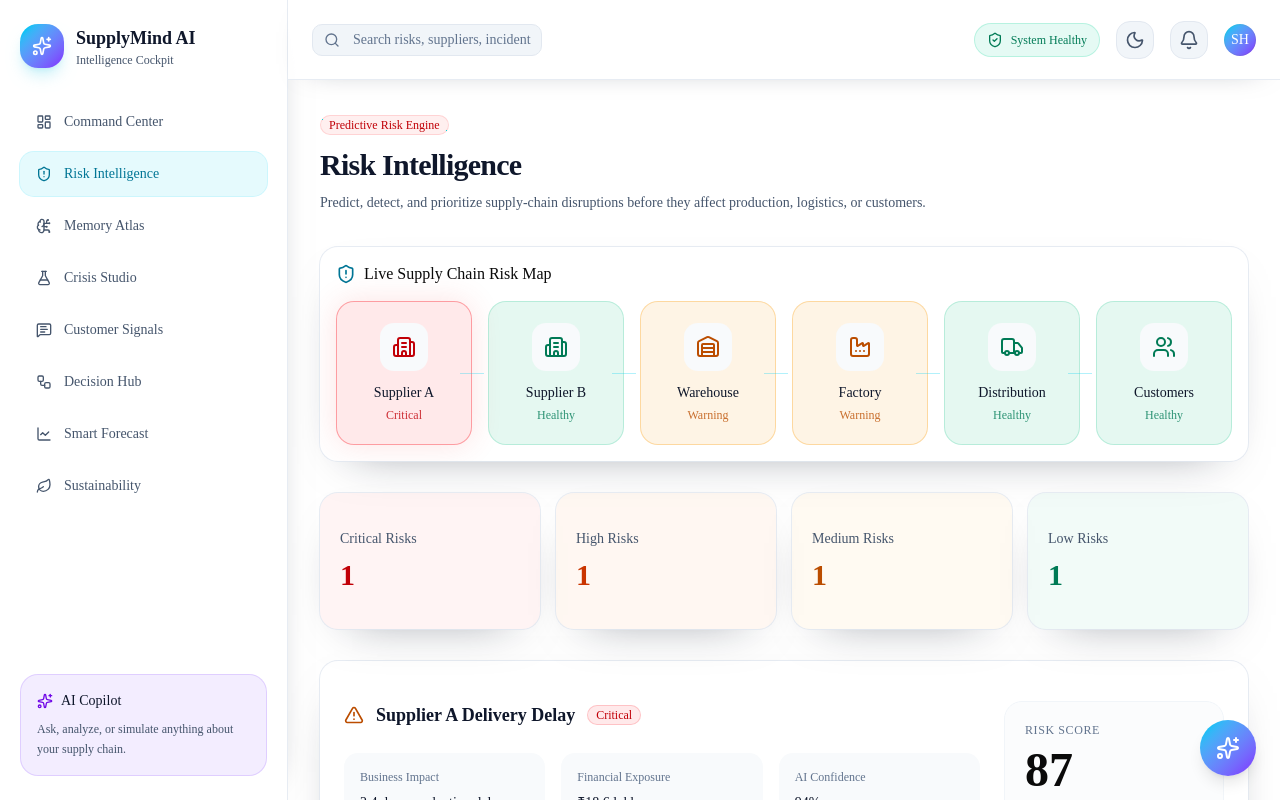
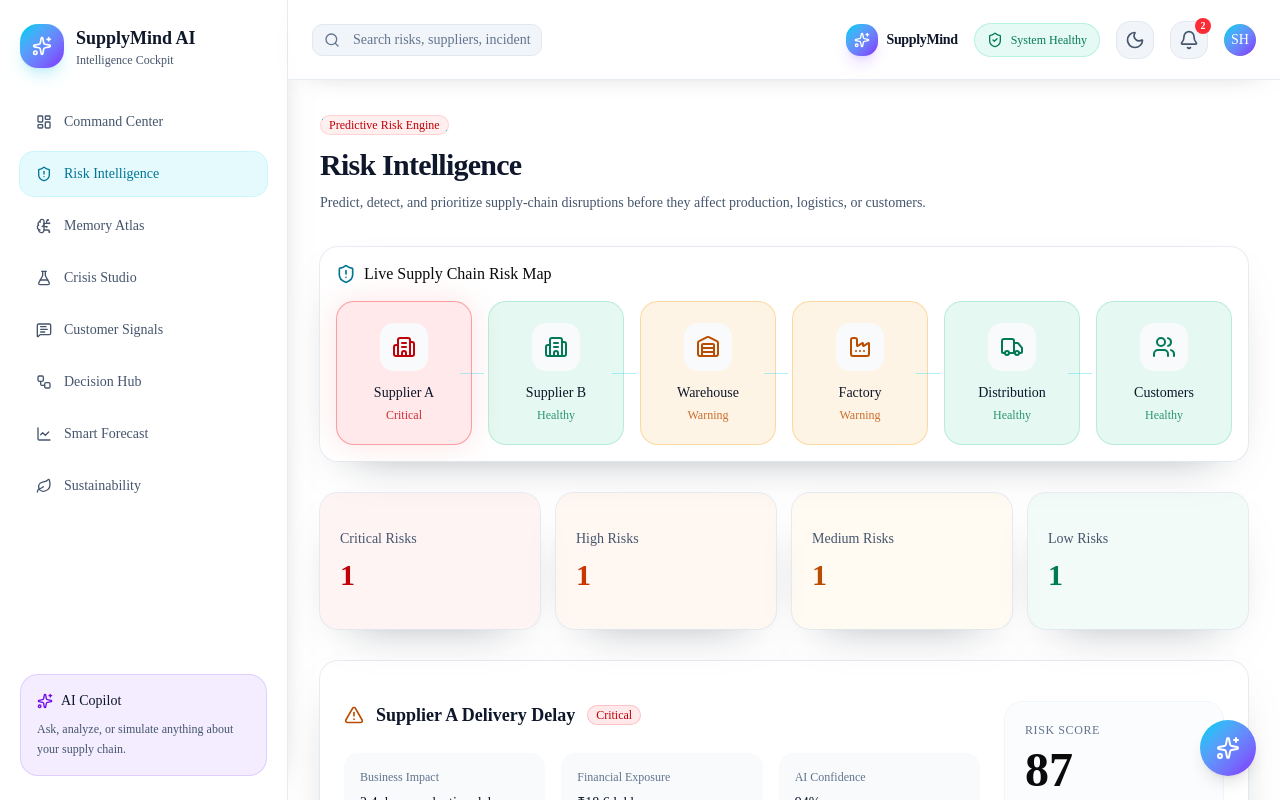
Before and after one commit to SRIHARSHA2108/supplymind-ai, a Next.js app: page /risk in a window 1280 px wide. Shown: the top 800 px of the page. Built offline with nearby package versions, Linux system fonts and the light colour scheme.

Commit message:
Add professional notification center

```diff
--- a/components/layout/topbar.tsx
+++ b/components/layout/topbar.tsx
@@ -1,10 +1,19 @@
-import { Bell, Search, ShieldCheck } from "lucide-react";
+"use client";
+
+import { useState } from "react";
+import { Bell, Search, ShieldCheck, AlertTriangle, CheckCircle2, Sparkles } from "lucide-react";
 import { Input } from "@/components/ui/input";
 import { Avatar, AvatarFallback } from "@/components/ui/avatar";
 import { MobileNav } from "./sidebar";
 import ThemeToggle from "@/components/theme-toggle";
 
 export default function Topbar() {
+  const [notificationsOpen, setNotificationsOpen] = useState(false);
+  const [notifications, setNotifications] = useState([
+    { id: 1, title: "Supplier A risk detected", text: "Component X coverage is below the safety threshold.", type: "warning" },
+    { id: 2, title: "Hindsight memory updated", text: "A new recovery outcome was saved to Memory Atlas.", type: "success" },
+  ]);
+
   return (
     <header className="sticky top-0 z-40 flex h-16 items-center justify-between border-b border-slate-200/80 bg-white/85 px-4 shadow-[0_8px_30px_-24px_rgba(15,23,42,0.5)] backdrop-blur-xl sm:px-6 lg:h-20">
       <div className="flex items-center gap-3">
@@ -21,6 +30,7 @@ export default function Topbar() {
       </div>
 
       <div className="ml-auto flex items-center gap-2 sm:gap-4">
+        <div className="hidden items-center gap-2 sm:flex"><div className="rounded-xl bg-gradient-to-br from-cyan-400 to-violet-600 p-2 text-white shadow-lg shadow-violet-500/20"><Sparkles className="h-4 w-4" /></div><span className="hidden text-sm font-semibold tracking-tight text-slate-900 lg:inline">SupplyMind</span></div>
         <div className="hidden items-center gap-2 rounded-full border border-emerald-400/20 bg-emerald-400/10 px-3 py-2 text-xs text-emerald-700 sm:flex">
           <ShieldCheck className="h-4 w-4" />
           System Healthy
@@ -28,9 +38,13 @@ export default function Topbar() {
 
         <ThemeToggle />
 
-        <button className="rounded-xl border border-slate-200 bg-slate-100 p-2 text-slate-600 transition hover:text-slate-900">
-          <Bell className="h-5 w-5" />
-        </button>
+        <div className="relative">
+          <button aria-label="Open notifications" onClick={() => setNotificationsOpen((open) => !open)} className="relative rounded-xl border border-slate-200 bg-slate-100 p-2 text-slate-600 transition hover:border-cyan-300 hover:text-slate-900">
+            <Bell className="h-5 w-5" />
+            {notifications.length > 0 && <span className="absolute -right-1 -top-1 flex h-4 min-w-4 items-center justify-center rounded-full bg-red-500 px-1 text-[10px] font-bold text-white">{notifications.length}</span>}
+          </button>
+          {notificationsOpen && <div className="absolute right-0 top-12 z-50 w-[min(360px,calc(100vw-2rem))] rounded-2xl border border-slate-200 bg-white p-3 shadow-2xl"><div className="flex items-center justify-between px-2 py-1"><p className="font-semibold text-slate-900">Notifications</p><button onClick={() => setNotifications([])} className="text-xs text-cyan-700 hover:underline">Dismiss all</button></div>{notifications.length === 0 ? <p className="px-2 py-6 text-center text-sm text-slate-500">You’re all caught up.</p> : <div className="mt-2 space-y-2">{notifications.map((notification) => <div key={notification.id} className="flex gap-3 rounded-xl bg-slate-50 p-3"><div className={`mt-0.5 rounded-lg p-2 ${notification.type === "warning" ? "bg-amber-100 text-amber-700" : "bg-emerald-100 text-emerald-700"}`}>{notification.type === "warning" ? <AlertTriangle className="h-4 w-4" /> : <CheckCircle2 className="h-4 w-4" />}</div><div><p className="text-sm font-medium text-slate-900">{notification.title}</p><p className="mt-1 text-xs leading-5 text-slate-600">{notification.text}</p></div></div>)}</div>}</div>}
+        </div>
 
         <Avatar>
           <AvatarFallback className="bg-gradient-to-br from-cyan-400 to-violet-600 text-white">
```
